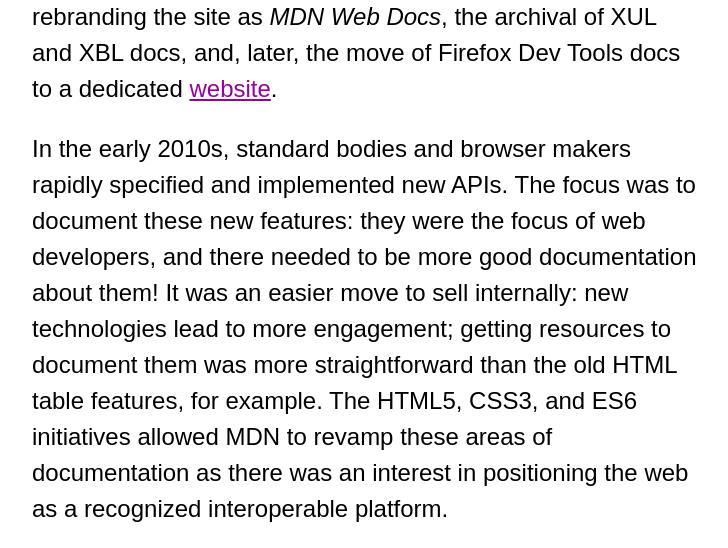
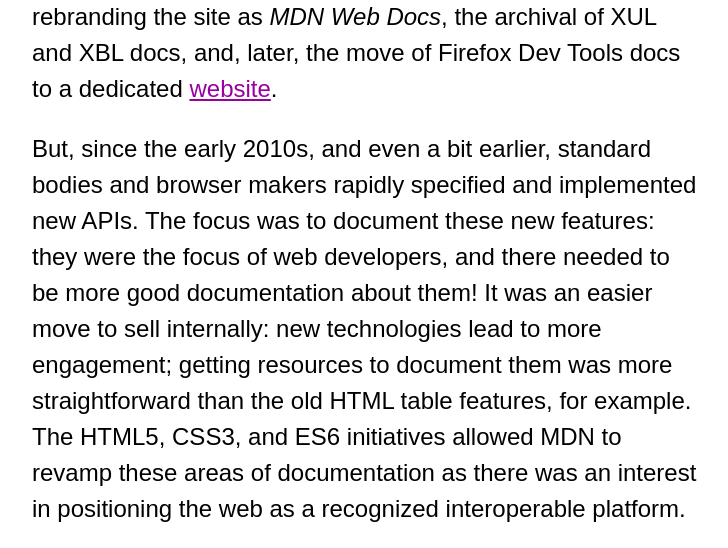
Before and after one commit to openwebdocs/owd-website, an Eleventy site: page pages/content/posts/complete-interop-features/index.md in a window 1280 px wide. Shown: the part 2080-2628 px from the top of the page, without its empty margins (0-728 px from the left). Built offline with nearby package versions, Linux system fonts and the light colour scheme; Eleventy itself is replaced by a stand-in of ours; files that its build step writes are made by us from their sources; what markdown-it-named-headings would draw is missing.

Commit message:
Fix typos

```diff
--- a/pages/content/posts/complete-interop-features/index.md
+++ b/pages/content/posts/complete-interop-features/index.md
@@ -21,7 +21,7 @@
 
 Gaps came organically. MDN Web Docs was, for many years, the home of a diverse set of documents: writers initially put much effort into documenting Firefox technologies like XUL and XBL, and time was scarce to focus on standardized languages. While CSS, HTML, and JavaScript had their documentation sets, docs for APIs were an afterthought. They were still living under a DOM hierarchy on MDN. With the advent of the HTML5 and CSS3 initiatives (and later the EcmaScript 6 one), Mozilla Developer Network's main subject shifted from proprietary to open and interoperable technologies. The shift was progressive, culminating in rebranding the site as _MDN Web Docs_, the archival of XUL and XBL docs, and, later, the move of Firefox Dev Tools docs to a dedicated [website](https://firefox-source-docs.mozilla.org/).
 
-In the early 2010s, standard bodies and browser makers rapidly specified and implemented new APIs. The focus was to document these new features: they were the focus of web developers, and there needed to be more good documentation about them! It was an easier move to sell internally: new technologies lead to more engagement; getting resources to document them was more straightforward than the old HTML table features, for example. The HTML5, CSS3, and ES6 initiatives allowed MDN to revamp these areas of documentation as there was an interest in positioning the web as a recognized interoperable platform.
+But, since the early 2010s, and even a bit earlier, standard bodies and browser makers rapidly specified and implemented new APIs. The focus was to document these new features: they were the focus of web developers, and there needed to be more good documentation about them! It was an easier move to sell internally: new technologies lead to more engagement; getting resources to document them was more straightforward than the old HTML table features, for example. The HTML5, CSS3, and ES6 initiatives allowed MDN to revamp these areas of documentation as there was an interest in positioning the web as a recognized interoperable platform.
 
 ![The three logos of HTML5, CSS3, and JS](logos.png)
 
```
